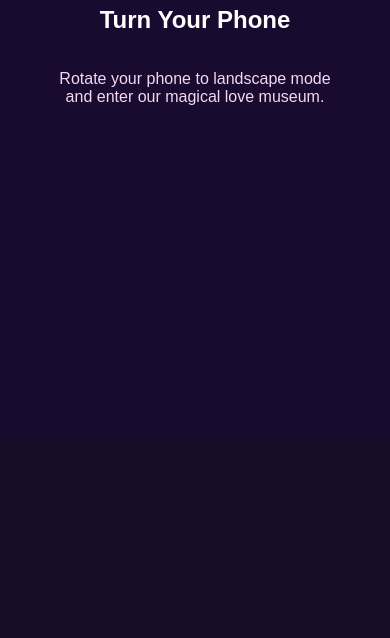
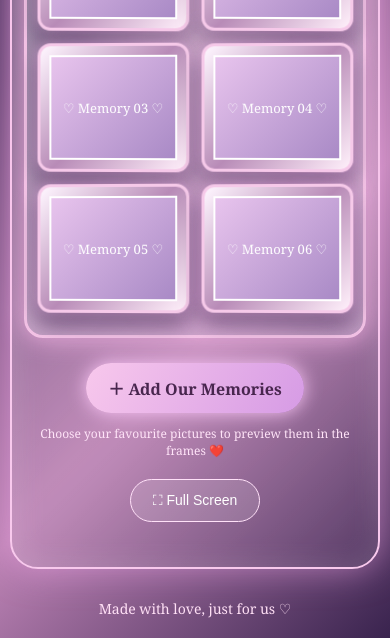
Before and after one commit to najyotismay-cell/our-love-story-new, a plain HTML site: page museum.html in a window 390 px wide. Shown: the part 406-1044 px from the top of the page. Before the commit the page ends 844 px from the top, so only its background shows below. Drawn offline with Linux system fonts and the light colour scheme.

Commit message:
Update museum.html

```diff
--- a/museum.html
+++ b/museum.html
@@ -1,121 +1,176 @@
 
 <!DOCTYPE html>
 <html lang="en">
-<meta name="screen-orientation" content="landscape">
-<meta name="x5-orientation" content="landscape">
+<head>
 <meta charset="UTF-8">
-<meta name="viewport" content="width=device-width, initial-scale=1">
-<title>Our Memory Museum ❤️</title>
+<meta name="viewport" content="width=device-width, initial-scale=1.0">
+<title>Our Love Story | Dream Glass Palace</title>
+
 <style>
 *{box-sizing:border-box}
 body{
- margin:0;background:#170d29;color:white;
- font-family:Arial,sans-serif;text-align:center;
+ margin:0;
+ font-family:Georgia,serif;
+ color:#fff;
+ min-height:100vh;
+ background:
+ radial-gradient(ellipse at 50% 20%,#f9c9e9 0%,transparent 45%),
+ linear-gradient(135deg,#21143d,#62416f,#bd83b5,#39234e);
+ overflow-x:hidden;
 }
-header{padding:25px 12px}
-h1{color:#ff9dcc}
-p{color:#f5d8ef}
-.room{
- margin:15px auto;width:92%;max-width:700px;
- min-height:330px;padding:25px 12px;
- background:linear-gradient(135deg,#633a6e,#34203f);
- border:5px solid #c69b83;
- box-shadow:inset 0 0 40px #160b2d;
+header{text-align:center;padding:30px 12px 15px}
+h1{
+ font-size:clamp(30px,6vw,52px);
+ margin:8px 0;
+ color:#fff0fb;
+ text-shadow:0 0 20px #ffb9ed,0 0 35px #e8a9ff;
 }
+.subtitle{color:#ffe4f8;letter-spacing:3px;font-size:12px}
+.palace{
+ max-width:1100px;
+ margin:15px auto 30px;
+ padding:22px;
+ border:2px solid #f8c9ed;
+ border-radius:28px;
+ background:linear-gradient(135deg,#ffffff30,#ffffff08);
+ box-shadow:0 0 35px #f7a9ed88,inset 0 0 30px #fff2;
+ backdrop-filter:blur(14px);
+}
+.arch{
+ border:3px solid #f7c5e9;
+ border-radius:180px 180px 20px 20px;
+ padding:30px 15px;
+ background:linear-gradient(145deg,#ffffff28,#d7a5e733);
+ box-shadow:inset 0 0 45px #fff5,0 0 25px #f8b6e8;
+}
+.gallery-title{text-align:center;color:#ffe3f8;font-size:23px;margin:8px}
+.gallery-sub{text-align:center;color:#fbd8f3;font-size:13px;margin-bottom:25px}
 .frames{
- display:grid;grid-template-columns:repeat(2,1fr);
- gap:18px;padding:15px;
+ display:grid;
+ grid-template-columns:repeat(3,1fr);
+ gap:22px;
 }
 .frame{
- background:#d5ad83;padding:9px;
- border:4px solid #f2d1a7;
- min-height:125px;display:flex;
- align-items:center;justify-content:center;
+ min-height:145px;
+ padding:9px;
+ border:3px solid #f6c9e9;
+ border-radius:13px;
+ background:linear-gradient(135deg,#fff7ff,#b88bb7,#fff0fa);
+ box-shadow:0 0 15px #f5b8ed99,0 10px 22px #160c2c88;
+ transform:perspective(700px) rotateY(-3deg);
+ transition:.4s;
 }
-.frame img{width:100%;height:115px;object-fit:cover}
-.frame span{color:#493047}
+.frame:hover{transform:perspective(700px) rotateY(0) translateY(-7px)}
+.frame-inner{
+ height:125px;
+ background:linear-gradient(135deg,#e8c4ed,#a98ac6);
+ border:2px solid white;
+ display:flex;
+ align-items:center;
+ justify-content:center;
+ overflow:hidden;
+ color:#fff;
+ text-align:center;
+ font-size:13px;
+}
+.frame img{width:100%;height:100%;object-fit:cover}
+.controls{text-align:center;padding:25px 5px}
+.upload{
+ display:inline-block;
+ padding:13px 22px;
+ background:linear-gradient(120deg,#f8c8ec,#d69be5);
+ color:#48264e;
+ border-radius:30px;
+ font-weight:bold;
+ cursor:pointer;
+ box-shadow:0 0 18px #f9c5f5;
+}
+input{display:none}
 button{
- background:#ff5caa;color:white;border:0;
- padding:13px 20px;border-radius:25px;
- font-size:15px;margin:8px;
+ border:1px solid #ffe1f8;
+ padding:12px 22px;
+ border-radius:25px;
+ background:#ffffff20;
+ color:white;
+ margin:8px;
+ font-size:14px;
+ cursor:pointer;
 }
-input{max-width:90%;margin:15px}
-#gallery{margin:15px}
+footer{text-align:center;padding:20px;color:#ffe0f6;font-size:14px}
+.sparkle{position:fixed;color:#fff4fc;pointer-events:none;animation:float 5s infinite ease-in-out}
+@keyframes float{0%,100%{transform:translateY(0);opacity:.3}50%{transform:translateY(-25px);opacity:1}}
+@media(max-width:600px){
+ .frames{grid-template-columns:repeat(2,1fr);gap:12px}
+ .palace{margin:10px;padding:12px}
+ .arch{padding:22px 10px}
+ .frame{min-height:120px}
+ .frame-inner{height:105px}
+}
 </style>
 </head>
-<div id="rotateMessage">
-  <div style="font-size:65px">📱❤️</div>
-  <h2>Turn Your Phone</h2>
-  <p>Rotate your phone to landscape mode<br>and enter our magical love museum.</p>
-</div>
 
-<style>
-#rotateMessage{
- display:none;
- position:fixed;
- inset:0;
- z-index:9999;
- background:#190b30;
- color:white;
- text-align:center;
- align-items:center;
- justify-content:center;
- flex-direction:column;
- padding:25px;
-}
-@media (orientation:portrait){
- #rotateMessage{display:flex}
-}
-</style> html, body {
-  width: 100%;
-  height: 100%;
-  margin: 0;
-  overflow: hidden;
-}
-
-.room {
-  width: 100vw;
-  height: 100vh;
-  max-width: none;
-  margin: 0;
-  border-radius: 0;
-}
+<body>
 <header>
-<h1>Our Memory Museum ❤️</h1>
-<p>Every picture tells our love story.</p>
+ <div class="subtitle">A PALACE MADE OF MEMORIES</div>
+ <h1>Our Love Story ♡</h1>
+ <div class="subtitle">EVERY PICTURE HAS A STORY</div>
 </header>
 
-<div class="room">
-<h2>Our Beautiful Memories</h2>
-<div class="frames" id="gallery">
-<div class="frame"><span>Memory 1 ❤️</span></div>
-<div class="frame"><span>Memory 2 ❤️</span></div>
+<div class="palace">
+ <div class="arch">
+  <div class="gallery-title">✧ The Dream Glass Gallery ✧</div>
+  <div class="gallery-sub">Our little universe of beautiful moments</div>
+
+  <div class="frames" id="frames">
+   <div class="frame"><div class="frame-inner">♡ Memory 01 ♡</div></div>
+   <div class="frame"><div class="frame-inner">♡ Memory 02 ♡</div></div>
+   <div class="frame"><div class="frame-inner">♡ Memory 03 ♡</div></div>
+   <div class="frame"><div class="frame-inner">♡ Memory 04 ♡</div></div>
+   <div class="frame"><div class="frame-inner">♡ Memory 05 ♡</div></div>
+   <div class="frame"><div class="frame-inner">♡ Memory 06 ♡</div></div>
   </div>
  </div>
 
-<h3>Upload Your Paintings & Photos 🖼️</h3>
+ <div class="controls">
+  <label class="upload" for="photos">＋ Add Our Memories</label>
   <input type="file" id="photos" accept="image/*" multiple>
-<p id="message">Choose your favourite memories.</p>
+  <p style="color:#ffe4f8;font-size:12px">Choose your favourite pictures to preview them in the frames ❤️</p>
+  <button onclick="goFullScreen()">⛶ Full Screen</button>
+ </div>
+</div>
+
+<footer>
+ Made with love, just for us ♡
+</footer>
 
 <script>
-const photos=document.getElementById("photos");
-const gallery=document.getElementById("gallery");
+const input=document.getElementById("photos");
+const frames=document.getElementById("frames");
 
-photos.addEventListener("change",function(){
- gallery.innerHTML="";
- Array.from(this.files).forEach(file=>{
-  if(!file.type.startsWith("image/"))return;
-  const url=URL.createObjectURL(file);
+input.addEventListener("change",function(){
+ const files=Array.from(this.files).filter(f=>f.type.startsWith("image/"));
+ frames.innerHTML="";
+ files.forEach(file=>{
   const frame=document.createElement("div");
   frame.className="frame";
+  const inner=document.createElement("div");
+  inner.className="frame-inner";
   const img=document.createElement("img");
-  img.src=url;
-  frame.appendChild(img);
-  gallery.appendChild(frame);
+  img.src=URL.createObjectURL(file);
+  img.alt="Our memory";
+  inner.appendChild(img);
+  frame.appendChild(inner);
+  frames.appendChild(frame);
  });
- document.getElementById("message").textContent=
- "Your memories are displayed! ❤️";
 });
+
+async function goFullScreen(){
+ try{
+  await document.documentElement.requestFullscreen();
+ }catch(e){
+  alert("Please use your browser's full screen option ❤️");
+ }
+}
 </script>
 </body>
 </html>
```
Lines whose indentation alone changed are shown as unchanged.
